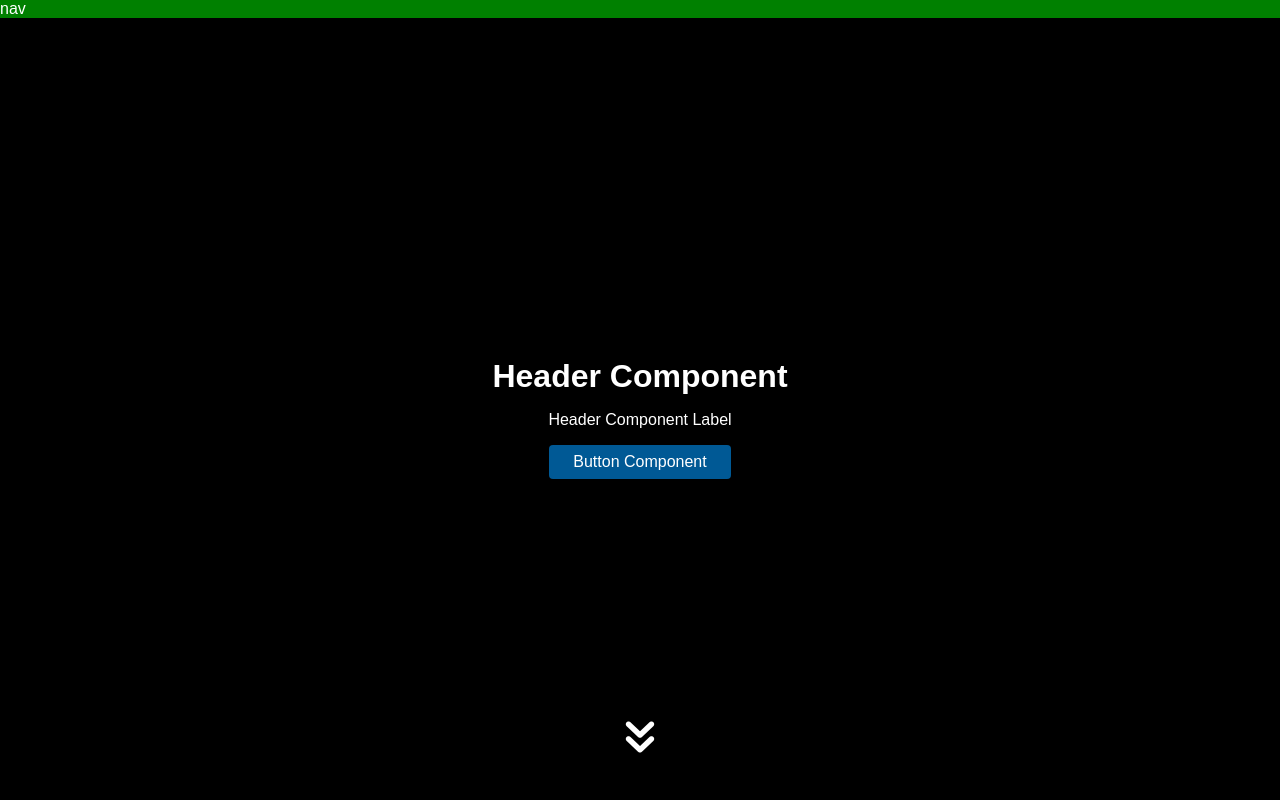
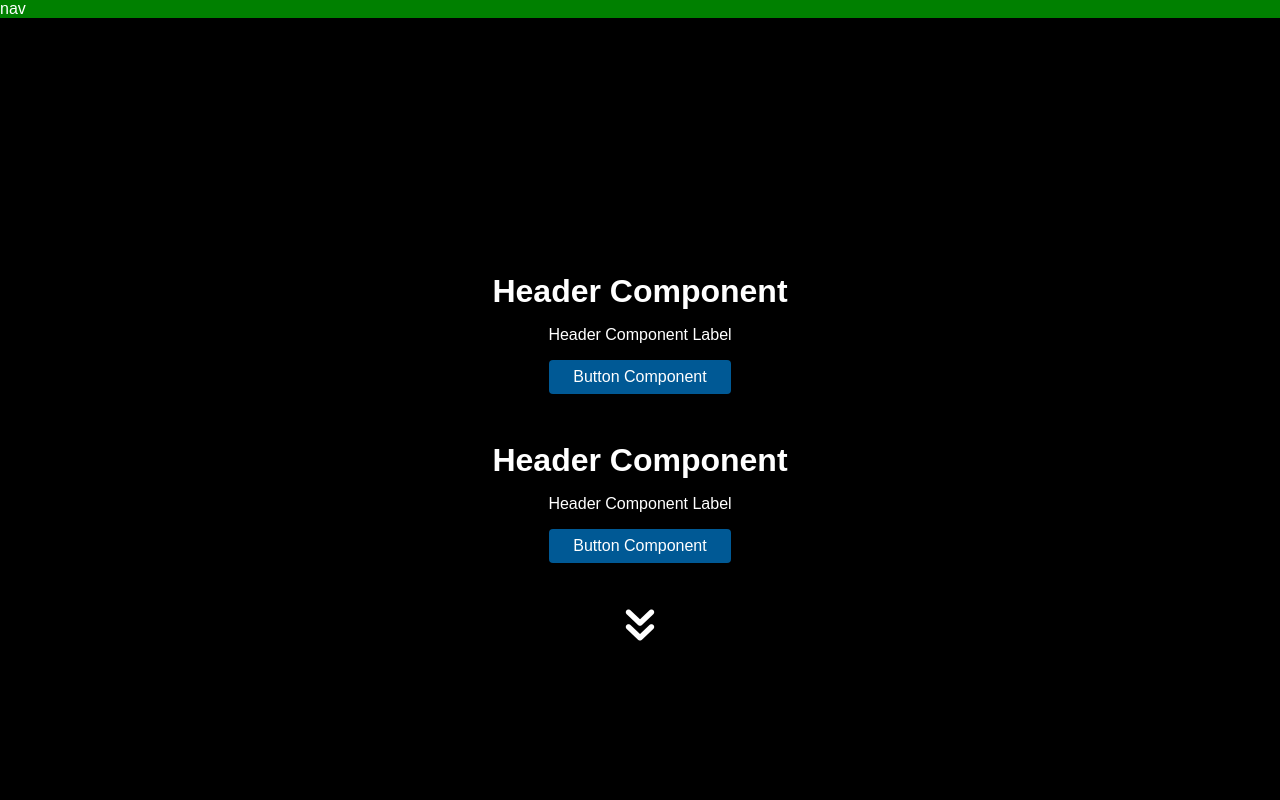
Before and after one commit to RyanBriggsDev/portfolio-2023, a Next.js app: page /utility-components/header in a window 1280 px wide. Shown: the top 800 px of the page. Built offline with nearby package versions, Linux system fonts and the light colour scheme.

Commit message:
test bug fix

```diff
--- a/src/components/global/VerticalScroll.jsx
+++ b/src/components/global/VerticalScroll.jsx
@@ -8,7 +8,7 @@ export default function VerticalScroll ({children, link, id, style, className})
     }
 
     return (
-        <div id={id ? id : ''} onClick={() => onClick()} className={`vertical-scroll flex f-center w-100 ${className ? className : ''}`} style={style ? style : null}>
+        <div id={id ? id : ''} onClick={() => onClick()} className={`vertical-scroll flex f-center w-100 f-d-col gap-3 ${className ? className : ''}`} style={style ? style : null}>
             {children}
             {link ?
                 <Link className='vertical-scroll-link flex f-center' scroll={false} href={`#${link ? link : ''}`}>
--- a/src/pages/utility-components/header/index.jsx
+++ b/src/pages/utility-components/header/index.jsx
@@ -9,6 +9,14 @@ function index() {
           link='2'
         >
           <Header
+            className='flex f-center f-d-col gap-1'
+            h1='Header Component'
+            label='Header Component Label'
+            btnText='Button Component'
+            btnOnClick={() => console.log('click')}
+            btnClassName='btn-primary'
+          />
+                    <Header
             className='flex f-center f-d-col gap-1'
             h1='Header Component'
             label='Header Component Label'
--- a/src/styles/globals.css
+++ b/src/styles/globals.css
@@ -137,13 +137,13 @@ a, a:hover, a:focus, a:active {
 
     /* utility vertical scroll */
     .vertical-scroll {
+        position: relative;
         height: 100vh;
-        position: relative;
     }
 
     .vertical-scroll-link {
         position: absolute;
-        bottom: 0;
+        bottom: 20%;
         width: 90vw;
         height: 66px;
         z-index: 11;
@@ -151,15 +151,14 @@ a, a:hover, a:focus, a:active {
     }
 
     .vertical-scroll-link:hover{
-        bottom: 10px;
+        bottom: 19%;
     }
 
     .vertical-scroll-arrow {
-        position: absolute;
+        /* position: absolute; */
         width: 66px;
         height: 66px;
         z-index: 10;
-        bottom: 3rem;
     }
 
     /* utility dropdown */
```
